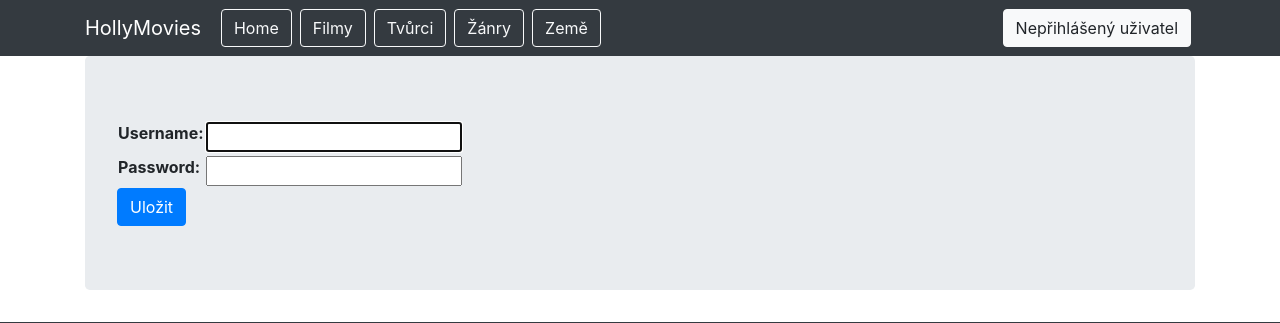
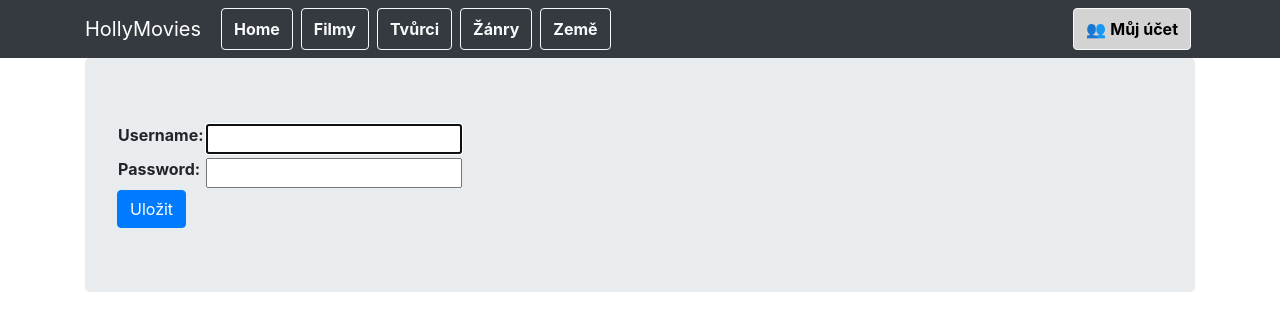
Before and after one commit to TomiT8/m11_backand_technologies, a Django app: a page that uses templates/navbar.html in a window 1280 px wide. Shown: the top 323 px of the page. Run offline with Django 5.2, Linux system fonts and the light colour scheme; some libraries are stand-ins or nearby versions.

Commit message:
úprava css

```diff
--- a/static/styles.css
+++ b/static/styles.css
@@ -14,3 +14,41 @@ ul {
     display: flex;
     gap: 8px;
 }
+
+.nav-user {
+        color: black;
+        background-color: lightgrey;
+        transition: all 0.3s ease;
+        font-weight: bold;
+        border: 1px solid #f8f9fa;
+        padding: 8px 12px;
+}
+
+.nav-user:hover {
+        color: white;
+        background-color: #800000;
+}
+
+.nav-item.dropdown:hover .dropdown-menu {
+    display: block;
+}
+
+.nav-item-btn-up {
+    display: inline-block;
+    color: #f8f9fa;
+    background-color: transparent;
+    border: 1px solid #f8f9fa;
+    font-weight: bold;
+    padding: 8px 12px;
+    margin: 0 4px;
+    text-align: center;
+    text-decoration: none;
+    transition: all 0.3s ease;
+    border-radius: 0.25rem;
+}
+
+.nav-item-btn-up:hover {
+    background-color: #f8f9fa;
+    color: #212529;
+    border-color: #f8f9fa;
+}
--- a/templates/navbar.html
+++ b/templates/navbar.html
@@ -9,16 +9,16 @@
         </button>
         <div class="collapse navbar-collapse" id="navbarNavAltMarkup">
             <div class="navbar-nav">
-                <a class="nav-item btn btn-outline-light mx-1" href="{% url 'home' %}">Home</a>
-                <a class="nav-item btn btn-outline-light mx-1" href="{% url 'movies' %}">Filmy</a>
-                <a class="nav-item btn btn-outline-light mx-1" href="{% url 'creators' %}">Tvůrci</a>
-                <a class="nav-item btn btn-outline-light mx-1" href="{% url 'genres' %}">Žánry</a>
-                <a class="nav-item btn btn-outline-light mx-1" href="{% url 'countries' %}">Země</a>
+                <a class="nav-item-btn-up" href="{% url 'home' %}">Home</a>
+                <a class="nav-item-btn-up" href="{% url 'movies' %}">Filmy</a>
+                <a class="nav-item-btn-up" href="{% url 'creators' %}">Tvůrci</a>
+                <a class="nav-item-btn-up" href="{% url 'genres' %}">Žánry</a>
+                <a class="nav-item-btn-up" href="{% url 'countries' %}">Země</a>
 
                 {% if perms.viewer.add_create or perms.viewer.add_movie or perms.viewer.add_country or perms.viewer.add_genre %}
                     <div class="navbar-nav">
                         <div class="nav-item dropdown">
-                            <a class="nav-item btn btn-light mx-1 active dropdown-toggle" href="#" data-toggle="dropdown">Přidat</a>
+                            <a class="nav-item btn btn-light mx-1 nav-user" href="#" data-toggle="dropdown">Přidat</a>
                             <div class="dropdown-menu">
                                 {% if perms.viewer.add_create %}
                                     <a class="dropdown-item" href="{% url 'creator_create' %}">tvůrce</a>
@@ -44,19 +44,19 @@
             <div class="navbar-nav ml-auto">
                 <div class="nav-item dropdown">
                     {% if user.is_authenticated %}
-                        <a class="nav-link active dropdown-toggle" href="#" data-toggle="dropdown">
+                        <a class="nav-item btn btn-light mx-1 nav-user" href="#" data-toggle="dropdown">
                             {{ user.username }}
                         </a>
                         <div class="dropdown-menu">
-                            <a class="dropdown-item text-right" href="{% url 'logout' %}">Odhlásit</a>
-                            <a class="dropdown-item text-right" href="{% url 'password_change' %}">Změna hesla</a>
-                            <a class="dropdown-item text-right" href="{% url 'password_reset' %}">Reset hesla</a>
+                            <a class="dropdown-item text-left" href="{% url 'logout' %}">👥 Odhlásit</a>
+                            <a class="dropdown-item text-left" href="{% url 'password_change' %}">Změna hesla</a>
                         </div>
                     {% else %}
-                        <a class="nav-item btn btn-light mx-1" href="#" data-toggle="dropdown">Nepřihlášený uživatel</a>
+                        <a class="nav-item btn btn-light mx-1 nav-user" href="#" data-toggle="dropdown">👥 Můj účet</a>
                         <div class="dropdown-menu">
-                            <a class="dropdown-item text-right" href="{% url 'login' %}">Přihlásit</a>
-                            <a class="dropdown-item text-right" href="{% url 'signup' %}">Registrovat</a>
+                            <a class="dropdown-item text-left" href="{% url 'login' %}">Přihlásit</a>
+                            <a class="dropdown-item text-left" href="{% url 'signup' %}">Registrovat</a>
+                                                        <a class="dropdown-item text-left" href="{% url 'password_reset' %}">Zapomenuté heslo</a>
                         </div>
                     {% endif %}
                 </div>
```
